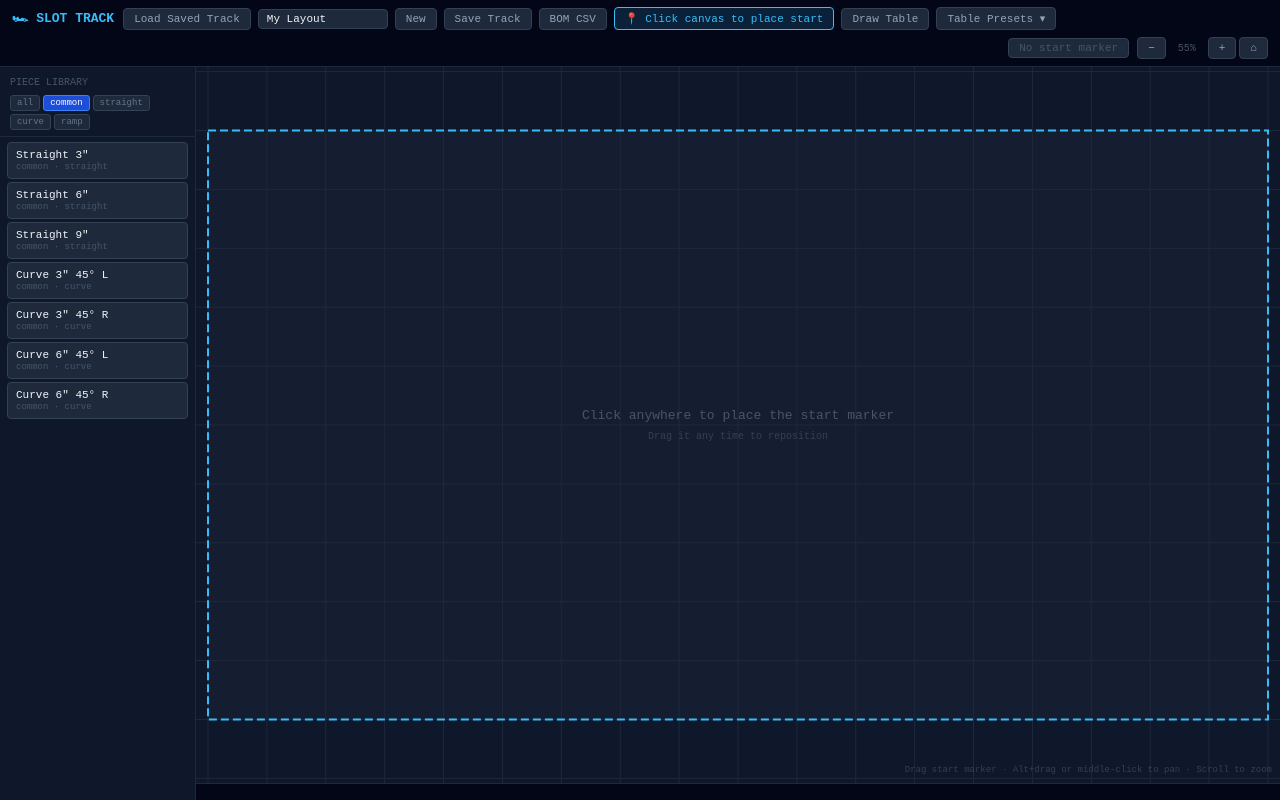
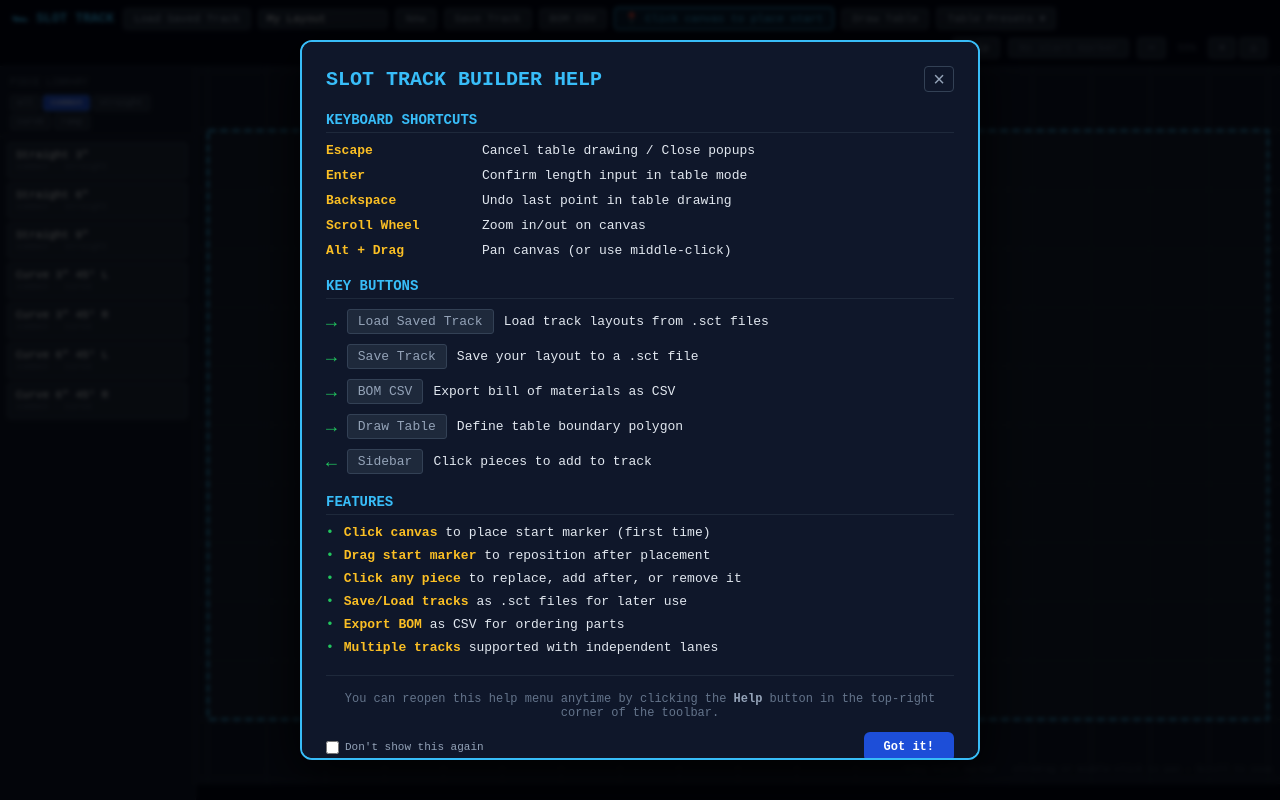
Before and after one commit to rileymayr/slot-car-track-builder, a React (Vite) app: page / in a window 1280 px wide. Built offline with nearby package versions, Linux system fonts and the light colour scheme.

Commit message:
Added help menu popup

```diff
--- a/src/App.jsx
+++ b/src/App.jsx
@@ -372,6 +372,128 @@ function drawCanvas(canvas, tracks, marker, markerPlaced, table, vp, activeTrack
   }
 }
 
+// ─── Help Menu ────────────────────────────────────────────────────────────────
+function HelpMenu({onClose}) {
+  const [dontShowAgain, setDontShowAgain] = useState(false);
+
+  const handleClose = () => {
+    if (dontShowAgain) {
+      try {
+        localStorage.setItem("sct-hide-help", "true");
+      } catch {}
+    }
+    onClose();
+  };
+
+  return (
+    <div onClick={handleClose} style={{position:"fixed",inset:0,background:"rgba(0,0,0,0.75)",display:"flex",alignItems:"center",justifyContent:"center",zIndex:400,backdropFilter:"blur(2px)"}}>
+      <div onClick={e=>e.stopPropagation()} style={{background:"#0f172a",border:"2px solid #38bdf8",borderRadius:12,padding:"24px",maxWidth:680,maxHeight:"90vh",overflowY:"auto",boxShadow:"0 12px 48px rgba(0,0,0,0.9)"}}>
+        {/* Header */}
+        <div style={{display:"flex",justifyContent:"space-between",alignItems:"center",marginBottom:20}}>
+          <div style={{display:"flex",alignItems:"center",gap:10}}>
+            <span style={{fontSize:20,fontWeight:"bold",color:"#38bdf8",fontFamily:"monospace"}}>SLOT TRACK BUILDER HELP</span>
+          </div>
+          <button onClick={handleClose} style={{background:"transparent",border:"1px solid #334155",borderRadius:4,color:"#94a3b8",fontSize:20,cursor:"pointer",padding:"2px 8px",lineHeight:1}}>×</button>
+        </div>
+
+        {/* Keybinds */}
+        <div style={{marginBottom:20}}>
+          <div style={{fontSize:14,color:"#38bdf8",fontFamily:"monospace",fontWeight:"bold",marginBottom:10,borderBottom:"1px solid #1e293b",paddingBottom:4}}>KEYBOARD SHORTCUTS</div>
+          <div style={{display:"grid",gridTemplateColumns:"140px 1fr",gap:"10px 16px",fontSize:13,fontFamily:"monospace"}}>
+            <span style={{color:"#fbbf24",fontWeight:"bold"}}>Escape</span>
+            <span style={{color:"#e2e8f0"}}>Cancel table drawing / Close popups</span>
+            <span style={{color:"#fbbf24",fontWeight:"bold"}}>Enter</span>
+            <span style={{color:"#e2e8f0"}}>Confirm length input in table mode</span>
+            <span style={{color:"#fbbf24",fontWeight:"bold"}}>Backspace</span>
+            <span style={{color:"#e2e8f0"}}>Undo last point in table drawing</span>
+            <span style={{color:"#fbbf24",fontWeight:"bold"}}>Scroll Wheel</span>
+            <span style={{color:"#e2e8f0"}}>Zoom in/out on canvas</span>
+            <span style={{color:"#fbbf24",fontWeight:"bold"}}>Alt + Drag</span>
+            <span style={{color:"#e2e8f0"}}>Pan canvas (or use middle-click)</span>
+          </div>
+        </div>
+
+        {/* Key Buttons */}
+        <div style={{marginBottom:20}}>
+          <div style={{fontSize:14,color:"#38bdf8",fontFamily:"monospace",fontWeight:"bold",marginBottom:10,borderBottom:"1px solid #1e293b",paddingBottom:4}}>KEY BUTTONS</div>
+          <div style={{display:"flex",flexDirection:"column",gap:10,fontSize:13,fontFamily:"monospace"}}>
+            <div style={{display:"flex",alignItems:"center",gap:10}}>
+              <span style={{color:"#22c55e",fontSize:18}}>→</span>
+              <span style={{color:"#94a3b8",background:"#1e293b",padding:"4px 10px",borderRadius:3,border:"1px solid #334155"}}>Load Saved Track</span>
+              <span style={{color:"#e2e8f0"}}>Load track layouts from .sct files</span>
+            </div>
+            <div style={{display:"flex",alignItems:"center",gap:10}}>
+              <span style={{color:"#22c55e",fontSize:18}}>→</span>
+              <span style={{color:"#94a3b8",background:"#1e293b",padding:"4px 10px",borderRadius:3,border:"1px solid #334155"}}>Save Track</span>
+              <span style={{color:"#e2e8f0"}}>Save your layout to a .sct file</span>
+            </div>
+            <div style={{display:"flex",alignItems:"center",gap:10}}>
+              <span style={{color:"#22c55e",fontSize:18}}>→</span>
+              <span style={{color:"#94a3b8",background:"#1e293b",padding:"4px 10px",borderRadius:3,border:"1px solid #334155"}}>BOM CSV</span>
+              <span style={{color:"#e2e8f0"}}>Export bill of materials as CSV</span>
+            </div>
+            <div style={{display:"flex",alignItems:"center",gap:10}}>
+              <span style={{color:"#22c55e",fontSize:18}}>→</span>
+              <span style={{color:"#94a3b8",background:"#1e293b",padding:"4px 10px",borderRadius:3,border:"1px solid #334155"}}>Draw Table</span>
+              <span style={{color:"#e2e8f0"}}>Define table boundary polygon</span>
+            </div>
+            <div style={{display:"flex",alignItems:"center",gap:10}}>
+              <span style={{color:"#22c55e",fontSize:18}}>←</span>
+              <span style={{color:"#94a3b8",background:"#1e293b",padding:"4px 10px",borderRadius:3,border:"1px solid #334155"}}>Sidebar</span>
+              <span style={{color:"#e2e8f0"}}>Click pieces to add to track</span>
+            </div>
+          </div>
+        </div>
+
+        {/* Features */}
+        <div style={{marginBottom:20}}>
+          <div style={{fontSize:14,color:"#38bdf8",fontFamily:"monospace",fontWeight:"bold",marginBottom:10,borderBottom:"1px solid #1e293b",paddingBottom:4}}>FEATURES</div>
+          <div style={{display:"flex",flexDirection:"column",gap:8,fontSize:13,fontFamily:"monospace",color:"#e2e8f0"}}>
+            <div style={{display:"flex",gap:10}}>
+              <span style={{color:"#22c55e"}}>•</span>
+              <span><strong style={{color:"#fbbf24"}}>Click canvas</strong> to place start marker (first time)</span>
+            </div>
+            <div style={{display:"flex",gap:10}}>
+              <span style={{color:"#22c55e"}}>•</span>
+              <span><strong style={{color:"#fbbf24"}}>Drag start marker</strong> to reposition after placement</span>
+            </div>
+            <div style={{display:"flex",gap:10}}>
+              <span style={{color:"#22c55e"}}>•</span>
+              <span><strong style={{color:"#fbbf24"}}>Click any piece</strong> to replace, add after, or remove it</span>
+            </div>
+            <div style={{display:"flex",gap:10}}>
+              <span style={{color:"#22c55e"}}>•</span>
+              <span><strong style={{color:"#fbbf24"}}>Save/Load tracks</strong> as .sct files for later use</span>
+            </div>
+            <div style={{display:"flex",gap:10}}>
+              <span style={{color:"#22c55e"}}>•</span>
+              <span><strong style={{color:"#fbbf24"}}>Export BOM</strong> as CSV for ordering parts</span>
+            </div>
+            <div style={{display:"flex",gap:10}}>
+              <span style={{color:"#22c55e"}}>•</span>
+              <span><strong style={{color:"#fbbf24"}}>Multiple tracks</strong> supported with independent lanes</span>
+            </div>
+          </div>
+        </div>
+
+        {/* Footer */}
+        <div style={{borderTop:"1px solid #1e293b",paddingTop:16}}>
+          <div style={{fontSize:12,color:"#64748b",fontFamily:"monospace",marginBottom:12,textAlign:"center"}}>
+            You can reopen this help menu anytime by clicking the <strong style={{color:"#94a3b8"}}>Help</strong> button in the top-right corner of the toolbar.
+          </div>
+          <div style={{display:"flex",justifyContent:"space-between",alignItems:"center"}}>
+            <label style={{display:"flex",alignItems:"center",gap:6,fontSize:11,fontFamily:"monospace",color:"#94a3b8",cursor:"pointer"}}>
+              <input type="checkbox" checked={dontShowAgain} onChange={e=>setDontShowAgain(e.target.checked)} style={{cursor:"pointer"}}/>
+              Don't show this again
+            </label>
+            <button onClick={handleClose} style={{background:"#1d4ed8",border:"none",borderRadius:6,padding:"8px 20px",color:"#fff",fontSize:12,fontFamily:"monospace",fontWeight:"bold",cursor:"pointer"}}>Got it!</button>
+          </div>
+        </div>
+      </div>
+    </div>
+  );
+}
+
 // ─── BOM ──────────────────────────────────────────────────────────────────────
 function BOM({tracks}) {
   const c={};
@@ -498,6 +620,13 @@ export default function App() {
   const [selectedPiece, setSelectedPiece] = useState(null);
   const [popupMode, setPopupMode] = useState("replace");
   const [popupTypeFilter, setPopupTypeFilter] = useState(null);
+  const [showHelp, setShowHelp] = useState(() => {
+    try {
+      return localStorage.getItem("sct-hide-help") !== "true";
+    } catch {
+      return true;
+    }
+  });
 
   // ── Presets ───────────────────────────────────────────────────────────────
   const BUILTIN_PRESETS = [
@@ -976,6 +1105,9 @@ export default function App() {
           )}
 
           <div style={{marginLeft:"auto",display:"flex",alignItems:"center",gap:8}}>
+            {/* Help Button */}
+            <Btn onClick={()=>setShowHelp(true)} title="Show help and keyboard shortcuts">Help</Btn>
+
             {/* Status */}
             <div style={{fontSize:11,padding:"3px 10px",borderRadius:4,
               background:!markerPlaced?"#1e293b":allClosed?"rgba(34,197,94,0.15)":"rgba(251,191,36,0.1)",
@@ -1230,6 +1362,9 @@ export default function App() {
               </div>
             </div>
         )}
+
+        {/* Help Menu */}
+        {showHelp && <HelpMenu onClose={()=>setShowHelp(false)} />}
       </div>
   );
 }
```
